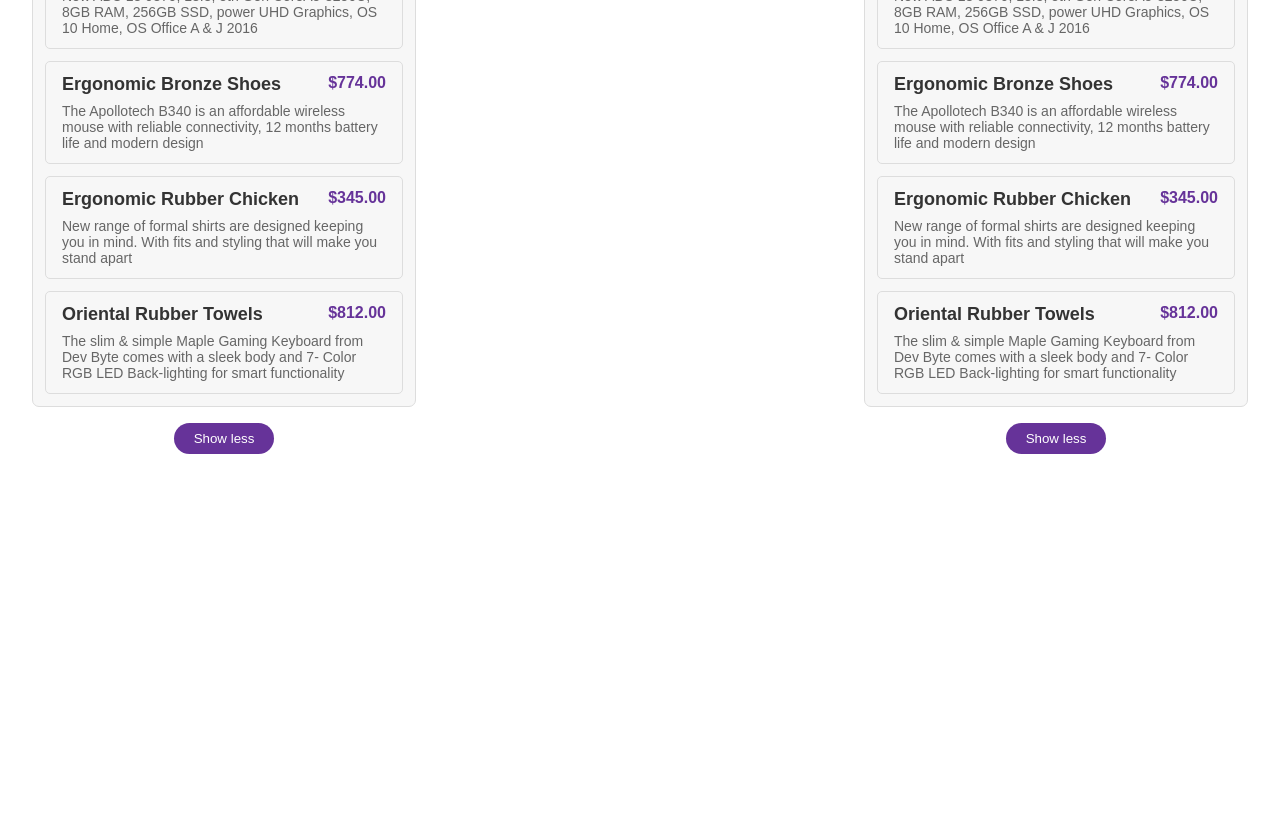
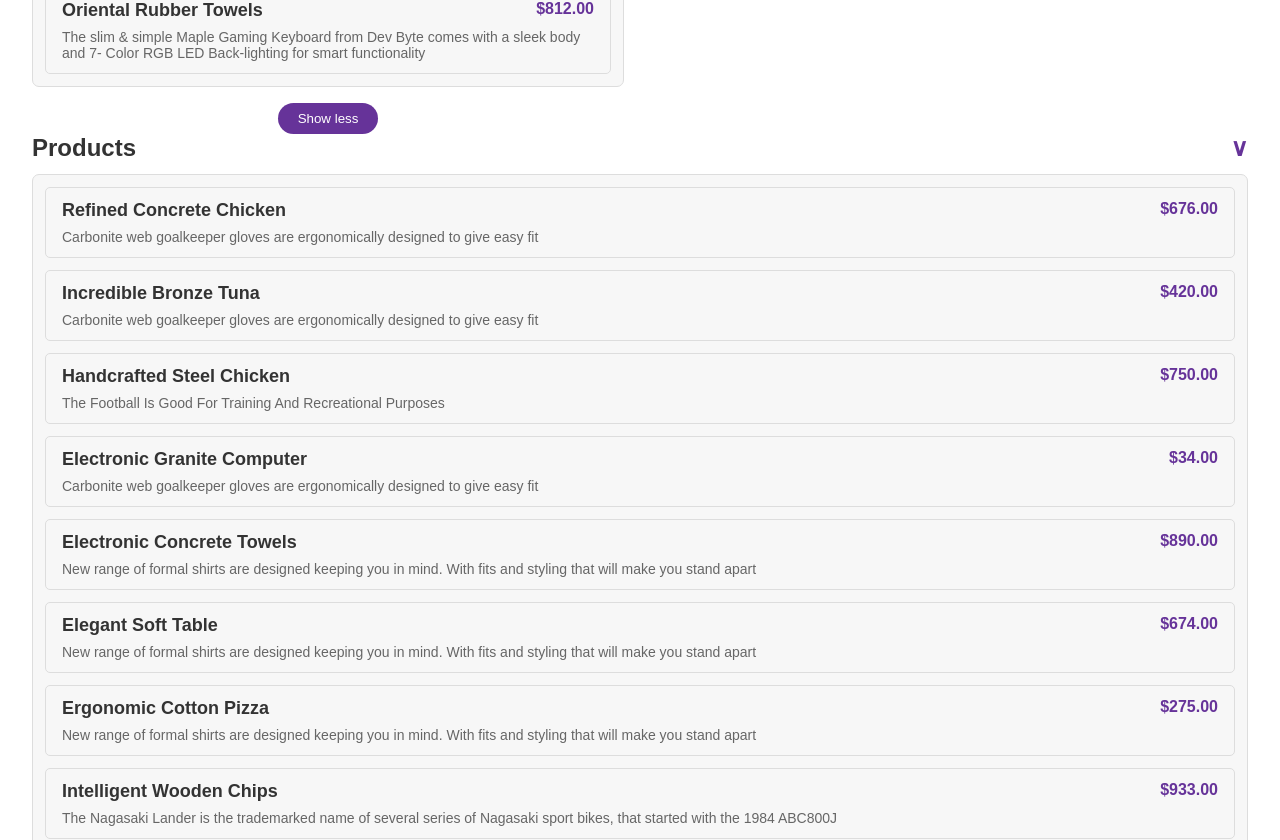
Before and after one commit to SenseiZarkoDukic/react-render-props, a React (Vite) app: page / in a window 1280 px wide. Shown: the part 1960-2800 px from the top of the page. Before the commit the page ends 2446 px from the top, so only its background shows below. Built offline with nearby package versions, Linux system fonts and the light colour scheme.

Commit message:
Add missing closing div tag

```diff
--- a/src/App.jsx
+++ b/src/App.jsx
@@ -99,7 +99,8 @@ export default function App() {
             />
           )}
         />
-
+      </div>
+      <div className="col-2">
         <ProductListWithToggles title="Products" items={products} />
       </div>
     </div>
```
